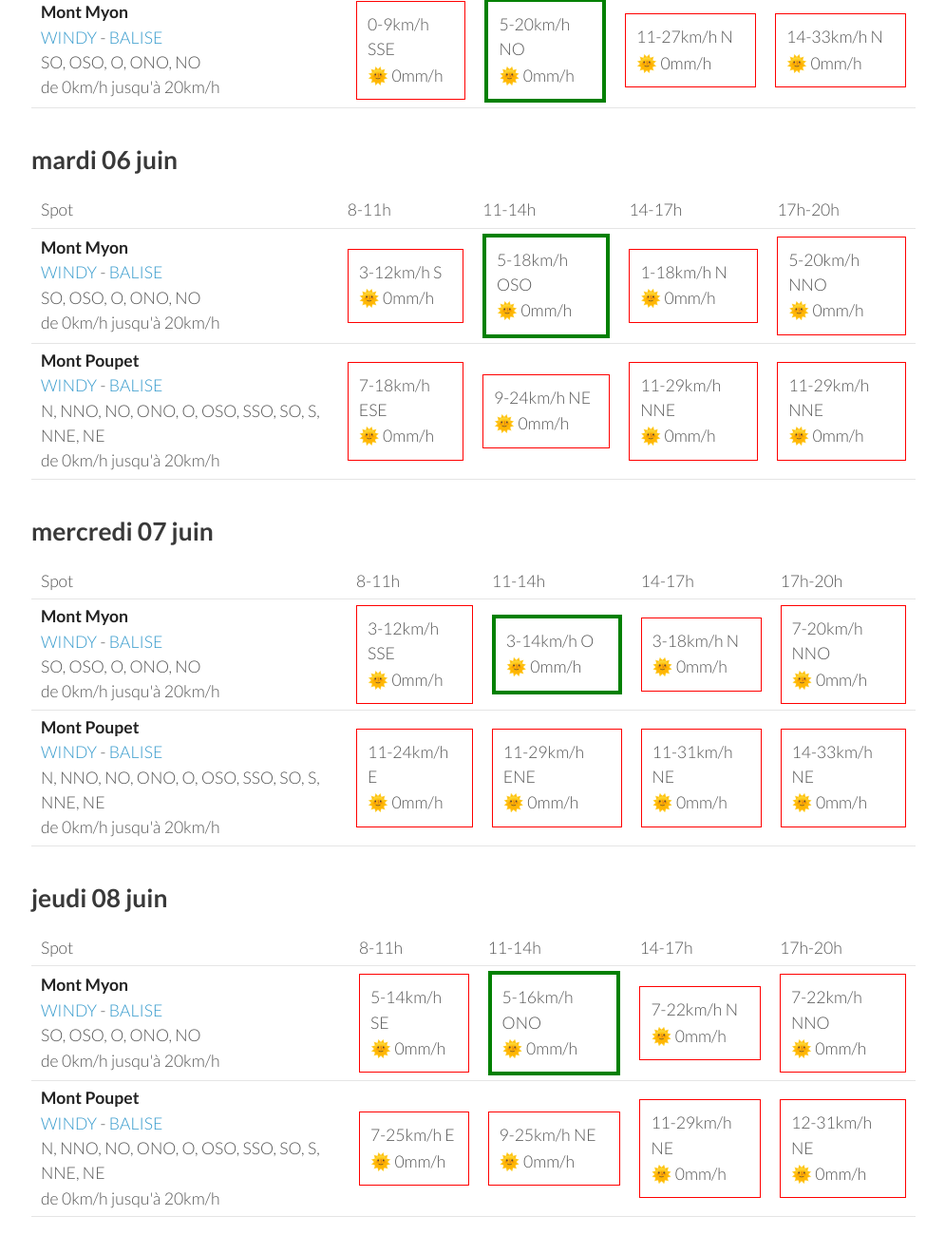
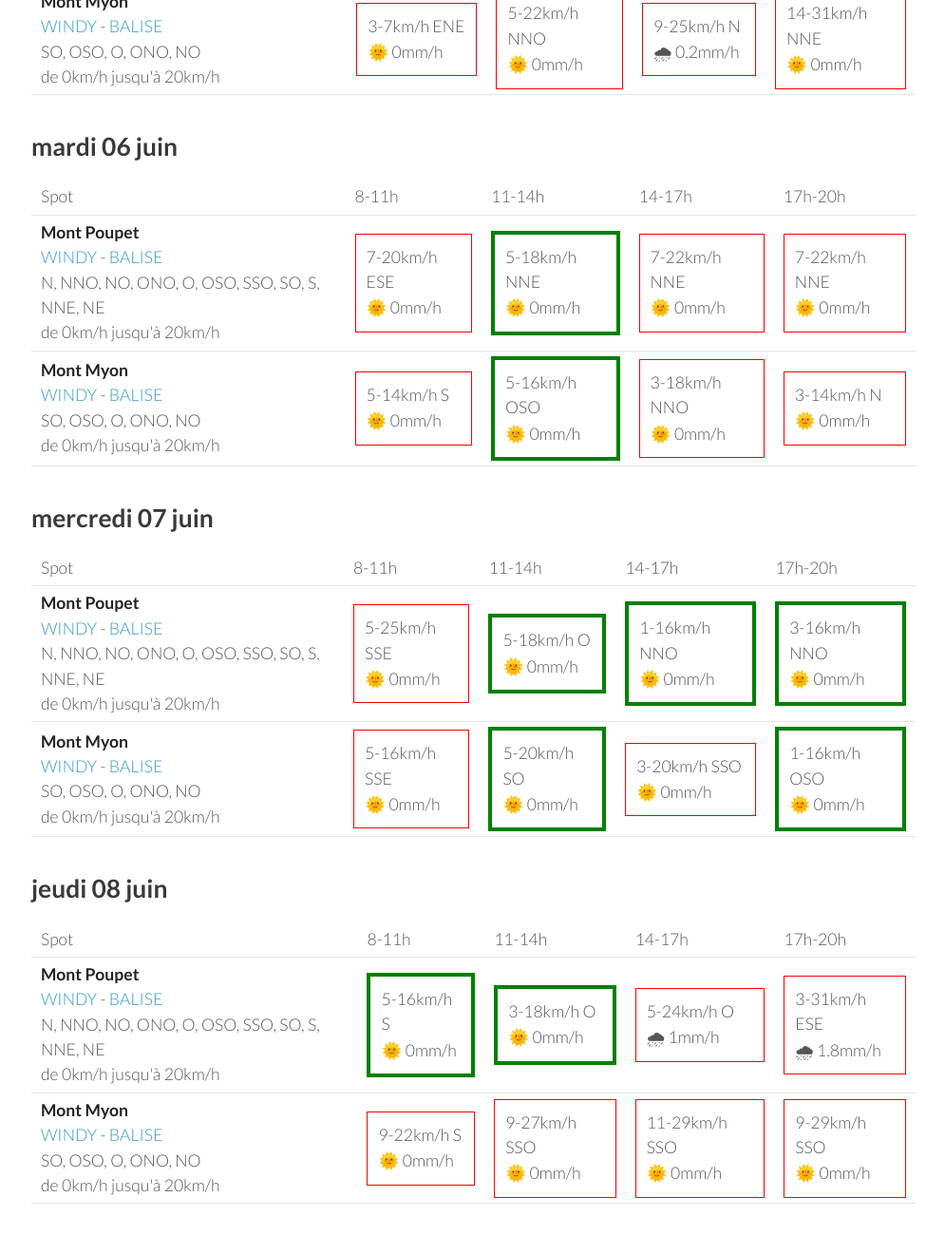
Before and after one commit to parapente-dans-le-nord/parapente-dans-le-nord.github.io, a Jekyll site: the page built from jura.markdown, in a window 1280 px wide and 1400 px high, scrolled down 1298 px. Shown: the top 1320 px of the window at 95% size, without its empty margins (25-1020 px from the left). Built offline with Jekyll 4.4.1, drawn with Linux system fonts in a browser that asks for light colours; some of the changed text lies outside the part shown.

Commit message:
update index.markdown

```diff
--- a/jura.markdown
+++ b/jura.markdown
@@ -22,21 +22,21 @@ page mise à jour le samedi 03 juin 17:20
       <td>17h-20h</td>
     </tr>
 <tr>
+        <td><strong>Mont Poupet</strong><br><a href="https://windy.com/46.970/5.876?46.541,5.876,8">WINDY</a> - <span class=""><a href="http://www.balisemeteo.com/balise.php?idBalise=92">BALISE</a> </span><br> <span class="vent-favorable">N, NNO, NO, ONO, O, OSO, SSO, SO, S, NNE, NE</span><br><span class="force-vent">de 0km/h jusqu'à 20km/h</span> </td>
+
+            <td><div class="not-flyable"><p>0-0km/h NA</p><p>🌧️ 0mm/h</p></div></td>
+            <td><div class="not-flyable"><p>0-0km/h NA</p><p>🌧️ 0mm/h</p></div></td>
+            <td><div class="not-flyable"><p>0-0km/h NA</p><p>🌧️ 0mm/h</p></div></td>
+            <td><div class="not-flyable"><p>9-25km/h NNO</p><p>🌞 0mm/h</p></div></td>
+
+    </tr>
+<tr>
         <td><strong>Mont Myon</strong><br><a href="https://windy.com/46.331/5.397?45.898,5.394,8,m:eWoagj8">WINDY</a> - <span class=""><a href="http://www.balisemeteo.com/balise.php?idBalise=70">BALISE</a> </span><br> <span class="vent-favorable">SO, OSO, O, ONO, NO</span><br><span class="force-vent">de 0km/h jusqu'à 20km/h</span> </td>
 
             <td><div class="not-flyable"><p>0-0km/h NA</p><p>🌧️ 0mm/h</p></div></td>
-            <td><div class="flyable"><p>7-18km/h OSO</p><p>🌞 0mm/h</p></div></td>
-            <td><div class="flyable"><p>5-20km/h ONO</p><p>🌞 0mm/h</p></div></td>
-            <td><div class="not-flyable"><p>3-16km/h E</p><p>🌞 0mm/h</p></div></td>
-
-    </tr>
-<tr>
-        <td><strong>Mont Poupet</strong><br><a href="https://windy.com/46.970/5.876?46.541,5.876,8">WINDY</a> - <span class=""><a href="http://www.balisemeteo.com/balise.php?idBalise=92">BALISE</a> </span><br> <span class="vent-favorable">N, NNO, NO, ONO, O, OSO, SSO, SO, S, NNE, NE</span><br><span class="force-vent">de 0km/h jusqu'à 20km/h</span> </td>
-
             <td><div class="not-flyable"><p>0-0km/h NA</p><p>🌧️ 0mm/h</p></div></td>
-            <td><div class="not-flyable"><p>9-22km/h O</p><p>🌞 0mm/h</p></div></td>
-            <td><div class="not-flyable"><p>7-22km/h NO</p><p>🌞 0mm/h</p></div></td>
-            <td><div class="flyable"><p>7-20km/h NNO</p><p>🌞 0mm/h</p></div></td>
+            <td><div class="not-flyable"><p>0-0km/h NA</p><p>🌧️ 0mm/h</p></div></td>
+            <td><div class="not-flyable"><p>5-20km/h SSE</p><p>🌞 0mm/h</p></div></td>
 
     </tr>
 
@@ -56,22 +56,22 @@ page mise à jour le samedi 03 juin 17:20
       <td>17h-20h</td>
     </tr>
 <tr>
-        <td><strong>Mont Poupet</strong><br><a href="https://windy.com/46.970/5.876?46.541,5.876,8">WINDY</a> - <span class=""><a href="http://www.balisemeteo.com/balise.php?idBalise=92">BALISE</a> </span><br> <span class="vent-favorable">N, NNO, NO, ONO, O, OSO, SSO, SO, S, NNE, NE</span><br><span class="force-vent">de 0km/h jusqu'à 20km/h</span> </td>
+        <td><strong>Mont Myon</strong><br><a href="https://windy.com/46.331/5.397?45.898,5.394,8,m:eWoagj8">WINDY</a> - <span class=""><a href="http://www.balisemeteo.com/balise.php?idBalise=70">BALISE</a> </span><br> <span class="vent-favorable">SO, OSO, O, ONO, NO</span><br><span class="force-vent">de 0km/h jusqu'à 20km/h</span> </td>
 
-            <td><div class="flyable"><p>3-7km/h SO</p><p>🌞 0mm/h</p></div></td>
-            <td><div class="not-flyable"><p>9-25km/h OSO</p><p>🌞 0mm/h</p></div></td>
-            <td><div class="flyable"><p>1-12km/h N</p><p>🌞 0mm/h</p></div></td>
-            <td><div class="not-flyable"><p>5-27km/h NE</p><p>🌧 1mm/h</p></div></td>
+            <td><div class="not-flyable"><p>5-16km/h ESE</p><p>🌧 0.4mm/h</p></div></td>
+            <td><div class="flyable"><p>3-9km/h NO</p><p>🌞 0mm/h</p></div></td>
+            <td><div class="not-flyable"><p>5-18km/h NNE</p><p>🌞 0mm/h</p></div></td>
+            <td><div class="not-flyable"><p>11-27km/h NE</p><p>🌞 0mm/h</p></div></td>
 
 
     </tr>
 <tr>
-        <td><strong>Mont Myon</strong><br><a href="https://windy.com/46.331/5.397?45.898,5.394,8,m:eWoagj8">WINDY</a> - <span class=""><a href="http://www.balisemeteo.com/balise.php?idBalise=70">BALISE</a> </span><br> <span class="vent-favorable">SO, OSO, O, ONO, NO</span><br><span class="force-vent">de 0km/h jusqu'à 20km/h</span> </td>
+        <td><strong>Mont Poupet</strong><br><a href="https://windy.com/46.970/5.876?46.541,5.876,8">WINDY</a> - <span class=""><a href="http://www.balisemeteo.com/balise.php?idBalise=92">BALISE</a> </span><br> <span class="vent-favorable">N, NNO, NO, ONO, O, OSO, SSO, SO, S, NNE, NE</span><br><span class="force-vent">de 0km/h jusqu'à 20km/h</span> </td>
 
-            <td><div class="not-flyable"><p>7-18km/h SSO</p><p>🌧 0.6mm/h</p></div></td>
-            <td><div class="not-flyable"><p>5-14km/h SSE</p><p>🌧 2.8mm/h</p></div></td>
-            <td><div class="flyable"><p>5-11km/h ONO</p><p>🌞 0mm/h</p></div></td>
-            <td><div class="not-flyable"><p>5-37km/h ENE</p><p>🌧 0.5mm/h</p></div></td>
+            <td><div class="not-flyable"><p>5-11km/h SSE</p><p>🌧 0.2mm/h</p></div></td>
+            <td><div class="flyable"><p>3-11km/h NO</p><p>🌧 0.2mm/h</p></div></td>
+            <td><div class="not-flyable"><p>7-25km/h ENE</p><p>🌧 0.4mm/h</p></div></td>
+            <td><div class="not-flyable"><p>7-22km/h ENE</p><p>🌞 0mm/h</p></div></td>
 
 
     </tr>
@@ -94,20 +94,20 @@ page mise à jour le samedi 03 juin 17:20
 <tr>
         <td><strong>Mont Poupet</strong><br><a href="https://windy.com/46.970/5.876?46.541,5.876,8">WINDY</a> - <span class=""><a href="http://www.balisemeteo.com/balise.php?idBalise=92">BALISE</a> </span><br> <span class="vent-favorable">N, NNO, NO, ONO, O, OSO, SSO, SO, S, NNE, NE</span><br><span class="force-vent">de 0km/h jusqu'à 20km/h</span> </td>
 
-            <td><div class="flyable"><p>1-11km/h S</p><p>🌞 0mm/h</p></div></td>
-            <td><div class="not-flyable"><p>7-22km/h N</p><p>🌞 0mm/h</p></div></td>
-            <td><div class="not-flyable"><p>12-33km/h NNE</p><p>🌞 0mm/h</p></div></td>
-            <td><div class="not-flyable"><p>16-37km/h NNE</p><p>🌞 0mm/h</p></div></td>
+            <td><div class="not-flyable"><p>5-11km/h ENE</p><p>🌞 0mm/h</p></div></td>
+            <td><div class="flyable"><p>7-20km/h N</p><p>🌞 0mm/h</p></div></td>
+            <td><div class="not-flyable"><p>11-29km/h N</p><p>🌞 0mm/h</p></div></td>
+            <td><div class="not-flyable"><p>14-33km/h NNE</p><p>🌞 0mm/h</p></div></td>
 
 
     </tr>
 <tr>
         <td><strong>Mont Myon</strong><br><a href="https://windy.com/46.331/5.397?45.898,5.394,8,m:eWoagj8">WINDY</a> - <span class=""><a href="http://www.balisemeteo.com/balise.php?idBalise=70">BALISE</a> </span><br> <span class="vent-favorable">SO, OSO, O, ONO, NO</span><br><span class="force-vent">de 0km/h jusqu'à 20km/h</span> </td>
 
-            <td><div class="not-flyable"><p>0-9km/h SSE</p><p>🌞 0mm/h</p></div></td>
-            <td><div class="flyable"><p>5-20km/h NO</p><p>🌞 0mm/h</p></div></td>
-            <td><div class="not-flyable"><p>11-27km/h N</p><p>🌞 0mm/h</p></div></td>
-            <td><div class="not-flyable"><p>14-33km/h N</p><p>🌞 0mm/h</p></div></td>
+            <td><div class="not-flyable"><p>3-7km/h ENE</p><p>🌞 0mm/h</p></div></td>
+            <td><div class="not-flyable"><p>5-22km/h NNO</p><p>🌞 0mm/h</p></div></td>
+            <td><div class="not-flyable"><p>9-25km/h N</p><p>🌧 0.2mm/h</p></div></td>
+            <td><div class="not-flyable"><p>14-31km/h NNE</p><p>🌞 0mm/h</p></div></td>
 
 
     </tr>
@@ -128,22 +128,22 @@ page mise à jour le samedi 03 juin 17:20
       <td>17h-20h</td>
     </tr>
 <tr>
-        <td><strong>Mont Myon</strong><br><a href="https://windy.com/46.331/5.397?45.898,5.394,8,m:eWoagj8">WINDY</a> - <span class=""><a href="http://www.balisemeteo.com/balise.php?idBalise=70">BALISE</a> </span><br> <span class="vent-favorable">SO, OSO, O, ONO, NO</span><br><span class="force-vent">de 0km/h jusqu'à 20km/h</span> </td>
+        <td><strong>Mont Poupet</strong><br><a href="https://windy.com/46.970/5.876?46.541,5.876,8">WINDY</a> - <span class=""><a href="http://www.balisemeteo.com/balise.php?idBalise=92">BALISE</a> </span><br> <span class="vent-favorable">N, NNO, NO, ONO, O, OSO, SSO, SO, S, NNE, NE</span><br><span class="force-vent">de 0km/h jusqu'à 20km/h</span> </td>
 
-            <td><div class="not-flyable"><p>3-12km/h S</p><p>🌞 0mm/h</p></div></td>
-            <td><div class="flyable"><p>5-18km/h OSO</p><p>🌞 0mm/h</p></div></td>
-            <td><div class="not-flyable"><p>1-18km/h N</p><p>🌞 0mm/h</p></div></td>
-            <td><div class="not-flyable"><p>5-20km/h NNO</p><p>🌞 0mm/h</p></div></td>
+            <td><div class="not-flyable"><p>7-20km/h ESE</p><p>🌞 0mm/h</p></div></td>
+            <td><div class="flyable"><p>5-18km/h NNE</p><p>🌞 0mm/h</p></div></td>
+            <td><div class="not-flyable"><p>7-22km/h NNE</p><p>🌞 0mm/h</p></div></td>
+            <td><div class="not-flyable"><p>7-22km/h NNE</p><p>🌞 0mm/h</p></div></td>
 
 
     </tr>
 <tr>
-        <td><strong>Mont Poupet</strong><br><a href="https://windy.com/46.970/5.876?46.541,5.876,8">WINDY</a> - <span class=""><a href="http://www.balisemeteo.com/balise.php?idBalise=92">BALISE</a> </span><br> <span class="vent-favorable">N, NNO, NO, ONO, O, OSO, SSO, SO, S, NNE, NE</span><br><span class="force-vent">de 0km/h jusqu'à 20km/h</span> </td>
+        <td><strong>Mont Myon</strong><br><a href="https://windy.com/46.331/5.397?45.898,5.394,8,m:eWoagj8">WINDY</a> - <span class=""><a href="http://www.balisemeteo.com/balise.php?idBalise=70">BALISE</a> </span><br> <span class="vent-favorable">SO, OSO, O, ONO, NO</span><br><span class="force-vent">de 0km/h jusqu'à 20km/h</span> </td>
 
-            <td><div class="not-flyable"><p>7-18km/h ESE</p><p>🌞 0mm/h</p></div></td>
-            <td><div class="not-flyable"><p>9-24km/h NE</p><p>🌞 0mm/h</p></div></td>
-            <td><div class="not-flyable"><p>11-29km/h NNE</p><p>🌞 0mm/h</p></div></td>
-            <td><div class="not-flyable"><p>11-29km/h NNE</p><p>🌞 0mm/h</p></div></td>
+            <td><div class="not-flyable"><p>5-14km/h S</p><p>🌞 0mm/h</p></div></td>
+            <td><div class="flyable"><p>5-16km/h OSO</p><p>🌞 0mm/h</p></div></td>
+            <td><div class="not-flyable"><p>3-18km/h NNO</p><p>🌞 0mm/h</p></div></td>
+            <td><div class="not-flyable"><p>3-14km/h N</p><p>🌞 0mm/h</p></div></td>
 
 
     </tr>
@@ -164,22 +164,22 @@ page mise à jour le samedi 03 juin 17:20
       <td>17h-20h</td>
     </tr>
 <tr>
-        <td><strong>Mont Myon</strong><br><a href="https://windy.com/46.331/5.397?45.898,5.394,8,m:eWoagj8">WINDY</a> - <span class=""><a href="http://www.balisemeteo.com/balise.php?idBalise=70">BALISE</a> </span><br> <span class="vent-favorable">SO, OSO, O, ONO, NO</span><br><span class="force-vent">de 0km/h jusqu'à 20km/h</span> </td>
+        <td><strong>Mont Poupet</strong><br><a href="https://windy.com/46.970/5.876?46.541,5.876,8">WINDY</a> - <span class=""><a href="http://www.balisemeteo.com/balise.php?idBalise=92">BALISE</a> </span><br> <span class="vent-favorable">N, NNO, NO, ONO, O, OSO, SSO, SO, S, NNE, NE</span><br><span class="force-vent">de 0km/h jusqu'à 20km/h</span> </td>
 
-            <td><div class="not-flyable"><p>3-12km/h SSE</p><p>🌞 0mm/h</p></div></td>
-            <td><div class="flyable"><p>3-14km/h O</p><p>🌞 0mm/h</p></div></td>
-            <td><div class="not-flyable"><p>3-18km/h N</p><p>🌞 0mm/h</p></div></td>
-            <td><div class="not-flyable"><p>7-20km/h NNO</p><p>🌞 0mm/h</p></div></td>
+            <td><div class="not-flyable"><p>5-25km/h SSE</p><p>🌞 0mm/h</p></div></td>
+            <td><div class="flyable"><p>5-18km/h O</p><p>🌞 0mm/h</p></div></td>
+            <td><div class="flyable"><p>1-16km/h NNO</p><p>🌞 0mm/h</p></div></td>
+            <td><div class="flyable"><p>3-16km/h NNO</p><p>🌞 0mm/h</p></div></td>
 
 
     </tr>
 <tr>
-        <td><strong>Mont Poupet</strong><br><a href="https://windy.com/46.970/5.876?46.541,5.876,8">WINDY</a> - <span class=""><a href="http://www.balisemeteo.com/balise.php?idBalise=92">BALISE</a> </span><br> <span class="vent-favorable">N, NNO, NO, ONO, O, OSO, SSO, SO, S, NNE, NE</span><br><span class="force-vent">de 0km/h jusqu'à 20km/h</span> </td>
+        <td><strong>Mont Myon</strong><br><a href="https://windy.com/46.331/5.397?45.898,5.394,8,m:eWoagj8">WINDY</a> - <span class=""><a href="http://www.balisemeteo.com/balise.php?idBalise=70">BALISE</a> </span><br> <span class="vent-favorable">SO, OSO, O, ONO, NO</span><br><span class="force-vent">de 0km/h jusqu'à 20km/h</span> </td>
 
-            <td><div class="not-flyable"><p>11-24km/h E</p><p>🌞 0mm/h</p></div></td>
-            <td><div class="not-flyable"><p>11-29km/h ENE</p><p>🌞 0mm/h</p></div></td>
-            <td><div class="not-flyable"><p>11-31km/h NE</p><p>🌞 0mm/h</p></div></td>
-            <td><div class="not-flyable"><p>14-33km/h NE</p><p>🌞 0mm/h</p></div></td>
+            <td><div class="not-flyable"><p>5-16km/h SSE</p><p>🌞 0mm/h</p></div></td>
+            <td><div class="flyable"><p>5-20km/h SO</p><p>🌞 0mm/h</p></div></td>
+            <td><div class="not-flyable"><p>3-20km/h SSO</p><p>🌞 0mm/h</p></div></td>
+            <td><div class="flyable"><p>1-16km/h OSO</p><p>🌞 0mm/h</p></div></td>
 
 
     </tr>
@@ -200,22 +200,22 @@ page mise à jour le samedi 03 juin 17:20
       <td>17h-20h</td>
     </tr>
 <tr>
-        <td><strong>Mont Myon</strong><br><a href="https://windy.com/46.331/5.397?45.898,5.394,8,m:eWoagj8">WINDY</a> - <span class=""><a href="http://www.balisemeteo.com/balise.php?idBalise=70">BALISE</a> </span><br> <span class="vent-favorable">SO, OSO, O, ONO, NO</span><br><span class="force-vent">de 0km/h jusqu'à 20km/h</span> </td>
+        <td><strong>Mont Poupet</strong><br><a href="https://windy.com/46.970/5.876?46.541,5.876,8">WINDY</a> - <span class=""><a href="http://www.balisemeteo.com/balise.php?idBalise=92">BALISE</a> </span><br> <span class="vent-favorable">N, NNO, NO, ONO, O, OSO, SSO, SO, S, NNE, NE</span><br><span class="force-vent">de 0km/h jusqu'à 20km/h</span> </td>
 
-            <td><div class="not-flyable"><p>5-14km/h SE</p><p>🌞 0mm/h</p></div></td>
-            <td><div class="flyable"><p>5-16km/h ONO</p><p>🌞 0mm/h</p></div></td>
-            <td><div class="not-flyable"><p>7-22km/h N</p><p>🌞 0mm/h</p></div></td>
-            <td><div class="not-flyable"><p>7-22km/h NNO</p><p>🌞 0mm/h</p></div></td>
+            <td><div class="flyable"><p>5-16km/h S</p><p>🌞 0mm/h</p></div></td>
+            <td><div class="flyable"><p>3-18km/h O</p><p>🌞 0mm/h</p></div></td>
+            <td><div class="not-flyable"><p>5-24km/h O</p><p>🌧 1mm/h</p></div></td>
+            <td><div class="not-flyable"><p>3-31km/h ESE</p><p>🌧 1.8mm/h</p></div></td>
 
 
     </tr>
 <tr>
-        <td><strong>Mont Poupet</strong><br><a href="https://windy.com/46.970/5.876?46.541,5.876,8">WINDY</a> - <span class=""><a href="http://www.balisemeteo.com/balise.php?idBalise=92">BALISE</a> </span><br> <span class="vent-favorable">N, NNO, NO, ONO, O, OSO, SSO, SO, S, NNE, NE</span><br><span class="force-vent">de 0km/h jusqu'à 20km/h</span> </td>
+        <td><strong>Mont Myon</strong><br><a href="https://windy.com/46.331/5.397?45.898,5.394,8,m:eWoagj8">WINDY</a> - <span class=""><a href="http://www.balisemeteo.com/balise.php?idBalise=70">BALISE</a> </span><br> <span class="vent-favorable">SO, OSO, O, ONO, NO</span><br><span class="force-vent">de 0km/h jusqu'à 20km/h</span> </td>
 
-            <td><div class="not-flyable"><p>7-25km/h E</p><p>🌞 0mm/h</p></div></td>
-            <td><div class="not-flyable"><p>9-25km/h NE</p><p>🌞 0mm/h</p></div></td>
-            <td><div class="not-flyable"><p>11-29km/h NE</p><p>🌞 0mm/h</p></div></td>
-            <td><div class="not-flyable"><p>12-31km/h NE</p><p>🌞 0mm/h</p></div></td>
+            <td><div class="not-flyable"><p>9-22km/h S</p><p>🌞 0mm/h</p></div></td>
+            <td><div class="not-flyable"><p>9-27km/h SSO</p><p>🌞 0mm/h</p></div></td>
+            <td><div class="not-flyable"><p>11-29km/h SSO</p><p>🌞 0mm/h</p></div></td>
+            <td><div class="not-flyable"><p>9-29km/h SSO</p><p>🌞 0mm/h</p></div></td>
 
 
     </tr>
```
Also changed, not shown: other parts of jura.markdown (+1 -1 lines).
